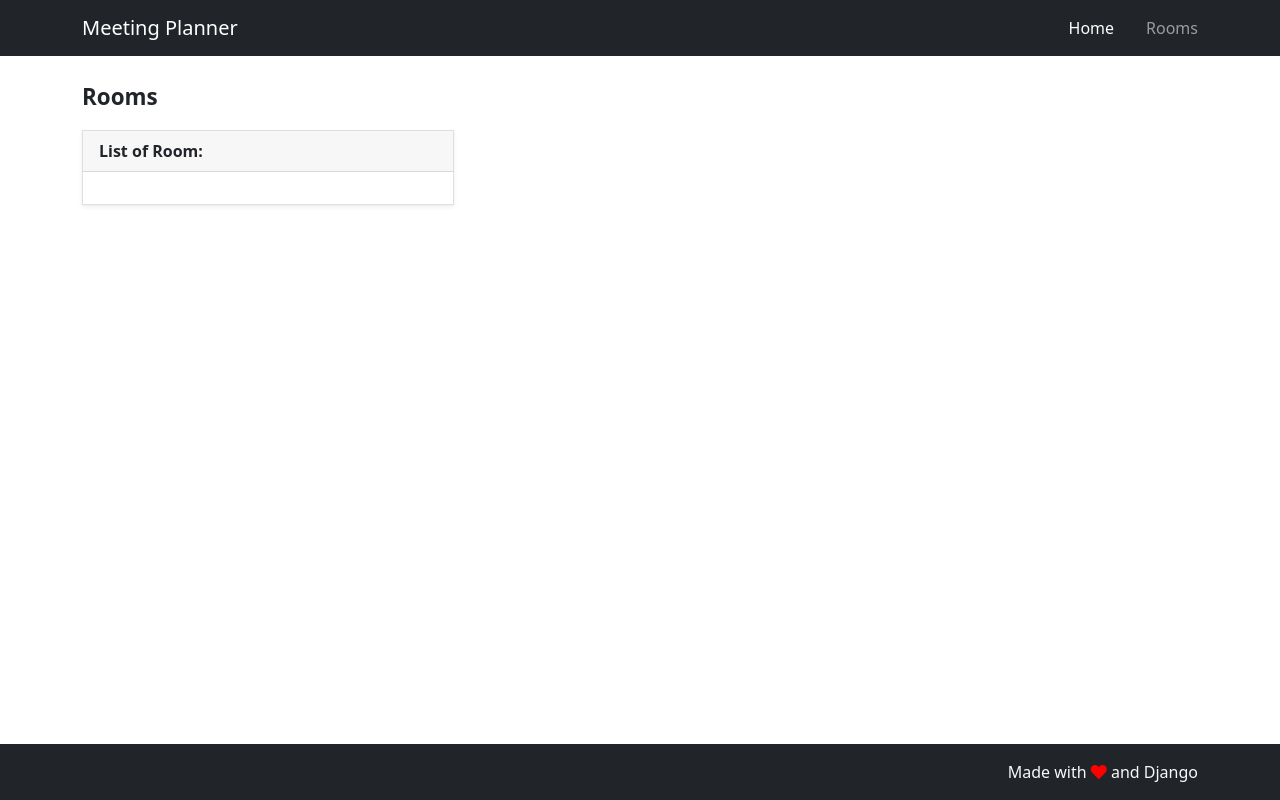
After one commit to AhirwarAlok/MeetingPlanner, a Django app: page /rooms in a window 1280 px wide. The commit adds this page. Run offline with Django 3.2, Linux system fonts and the light colour scheme; data that the repository does not hold is empty.

Commit message:
Adds a page for list all rooms in UI

```diff
--- a/MeetingPlannerUI/static/MeetingPlannerUI/styles/main.css
+++ b/MeetingPlannerUI/static/MeetingPlannerUI/styles/main.css
@@ -15,6 +15,10 @@
     border-radius: 0;
 }
 
+.boldCardHeader {
+    font-weight: 700;
+}
+
 /* footer */
 
 footer {
--- /dev/null
+++ b/MeetingPlannerUI/templates/MeetingPlannerUI/rooms.html
@@ -0,0 +1,24 @@
+{% extends 'base.html' %}
+{% load static %}
+
+{% block title %}Rooms{% endblock %}
+
+{% block main %}
+    <div class="container my-4">
+        <div class="pageHeading">Rooms</div>
+        <div class="col-sm-12 col-md-6 col-lg-4 my-3">
+            <div class="card shadow-sm flatCard">
+                <div class="card-header boldCardHeader">
+                    List of Room:
+                </div>
+                <div class="card-body">
+                    <ul class="list-group list-group-flush">
+                        {% for room in rooms %}
+                        <li class="list-group-item">{{ room }}</li>
+                        {% endfor %}
+                    </ul>
+                </div>
+            </div>
+        </div>
+    </div>
+{% endblock %}
--- a/MeetingPlannerUI/templates/base.html
+++ b/MeetingPlannerUI/templates/base.html
@@ -26,10 +26,13 @@
     <header>
         <nav class="navbar navbar-dark bg-dark">
             <div class="container">
-                <a class="navbar-brand" href="{url 'home'}">Meeting Planner</a>
+                <a class="navbar-brand" href="{% url 'home' %}">Meeting Planner</a>
                 <ul class="navbar-nav flex-row mainNavigation">
                     <li class="nav-item">
-                        <a class="nav-link active" href="{url 'home'}">Home</a>
+                        <a class="nav-link active" href="{% url 'home' %}">Home</a>
+                    </li>
+                    <li class="nav-item">
+                        <a class="nav-link" href="{% url 'rooms' %}">Rooms</a>
                     </li>
                 </ul>
             </div>
--- a/MeetingPlannerUI/urls.py
+++ b/MeetingPlannerUI/urls.py
@@ -1,7 +1,8 @@
 from django.urls import path
-from .views import home
+from .views import home, rooms
 
 
 urlpatterns = [
-    path('', home, name="home")
+    path('', home, name="home"),
+    path('rooms', rooms, name="rooms"),
 ]
--- a/MeetingPlannerUI/views.py
+++ b/MeetingPlannerUI/views.py
@@ -5,5 +5,10 @@ from .models import Room, Meeting
 def home(request):
     roomCount = Room.objects.count()
     meetingCount = Meeting.objects.count()
-    return render(request, 'MeetingPlannerUI/home.html',
+    return render(request, "MeetingPlannerUI/home.html",
                   {"roomCount": roomCount, "meetingCount": meetingCount})
+
+
+def rooms(request):
+    rooms = Room.objects.all()
+    return render(request, "MeetingPlannerUI/rooms.html", {"rooms": rooms})
```
